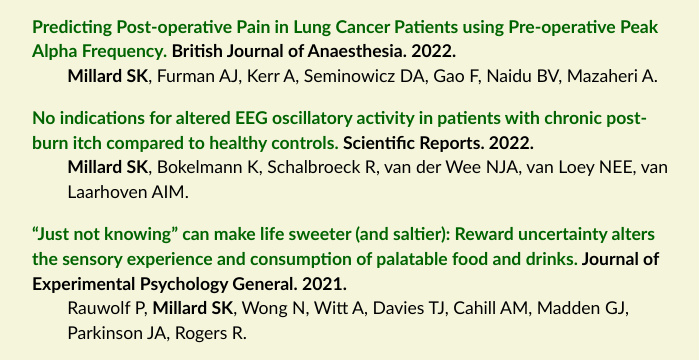
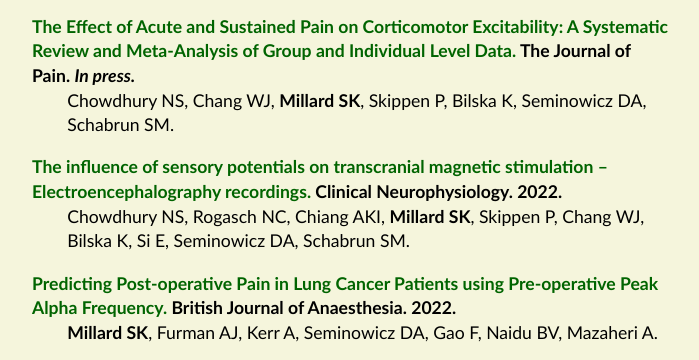
Before and after one commit to sammymillard/sammymillard.github.io, a plain HTML site: page index.html in a window 1280 px wide. Shown: the part 754-1114 px from the top of the page, without its empty margins (288-987 px from the left). Drawn offline with Linux system fonts and the light colour scheme.

Commit message:
Add two papers

```diff
--- a/index.html
+++ b/index.html
@@ -50,6 +50,39 @@
 <b>Millard SK</b>,
 Kloosterman NA,
 Slagter HA.
+</div>
+<div id="publication">
+<a href="https://doi.org/10.1016/j.jpain.2022.04.012">
+The Effect of Acute and Sustained Pain on Corticomotor Excitability: A Systematic Review and Meta-Analysis of Group and Individual Level Data.
+</a>
+The Journal of Pain. <i>In press.</i>
+</div>
+<div id="authors">
+Chowdhury NS,
+Chang WJ,
+<b>Millard SK</b>,
+Skippen P,
+Bilska K,
+Seminowicz DA,
+Schabrun SM.
+</div>
+<div id="publication">
+<a href="https://doi.org/10.1016/j.clinph.2022.05.015">
+The influence of sensory potentials on transcranial magnetic stimulation – Electroencephalography recordings.
+</a>
+Clinical Neurophysiology. 2022.
+</div>
+<div id="authors">
+Chowdhury NS,
+Rogasch NC,
+Chiang AKI,
+<b>Millard SK</b>,
+Skippen P,
+Chang WJ,
+Bilska K,
+Si E,
+Seminowicz DA,
+Schabrun SM.
 </div>
 <div id="publication">
 <a href="https://www.sciencedirect.com/science/article/pii/S0007091222001283">
```
